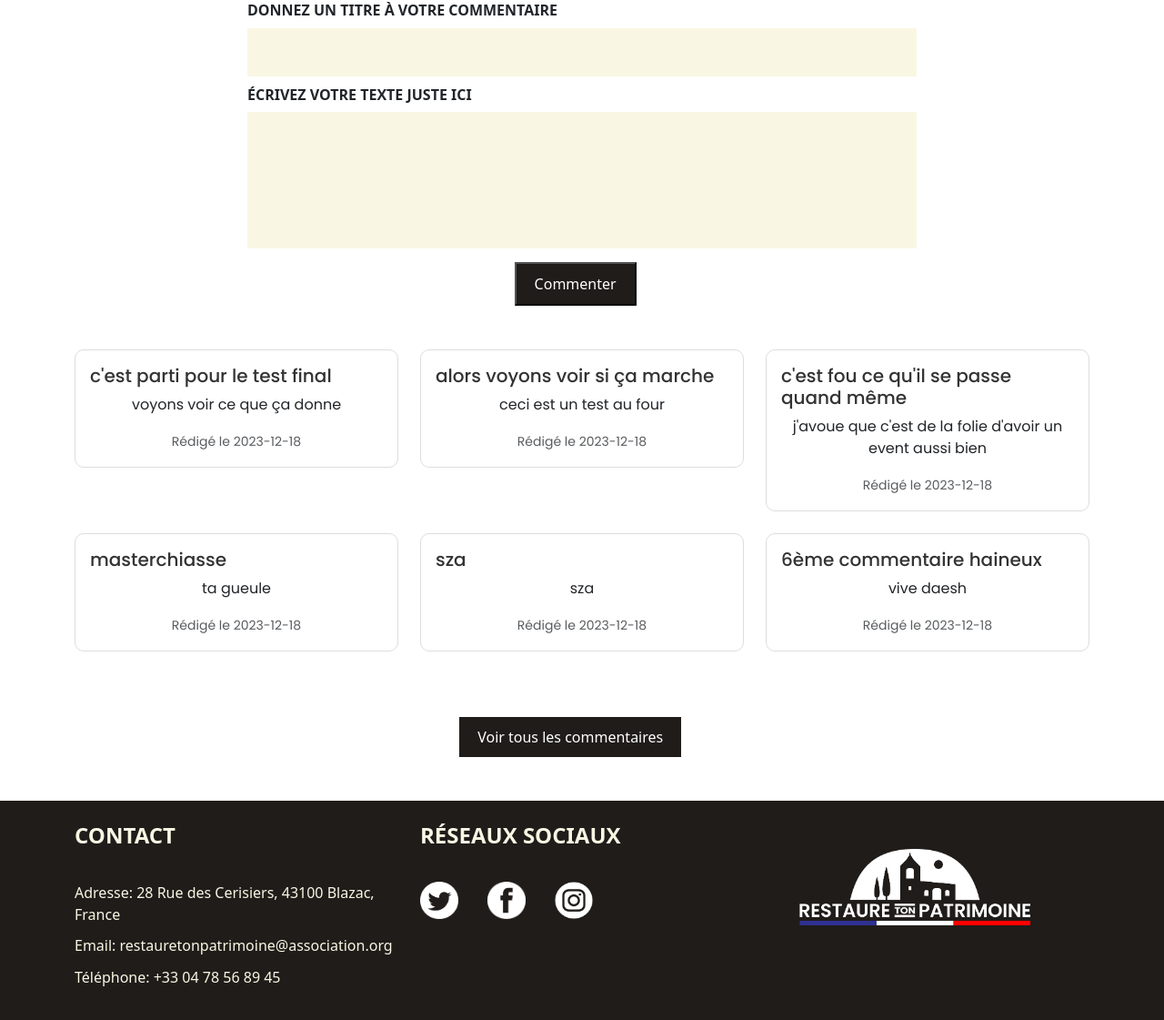
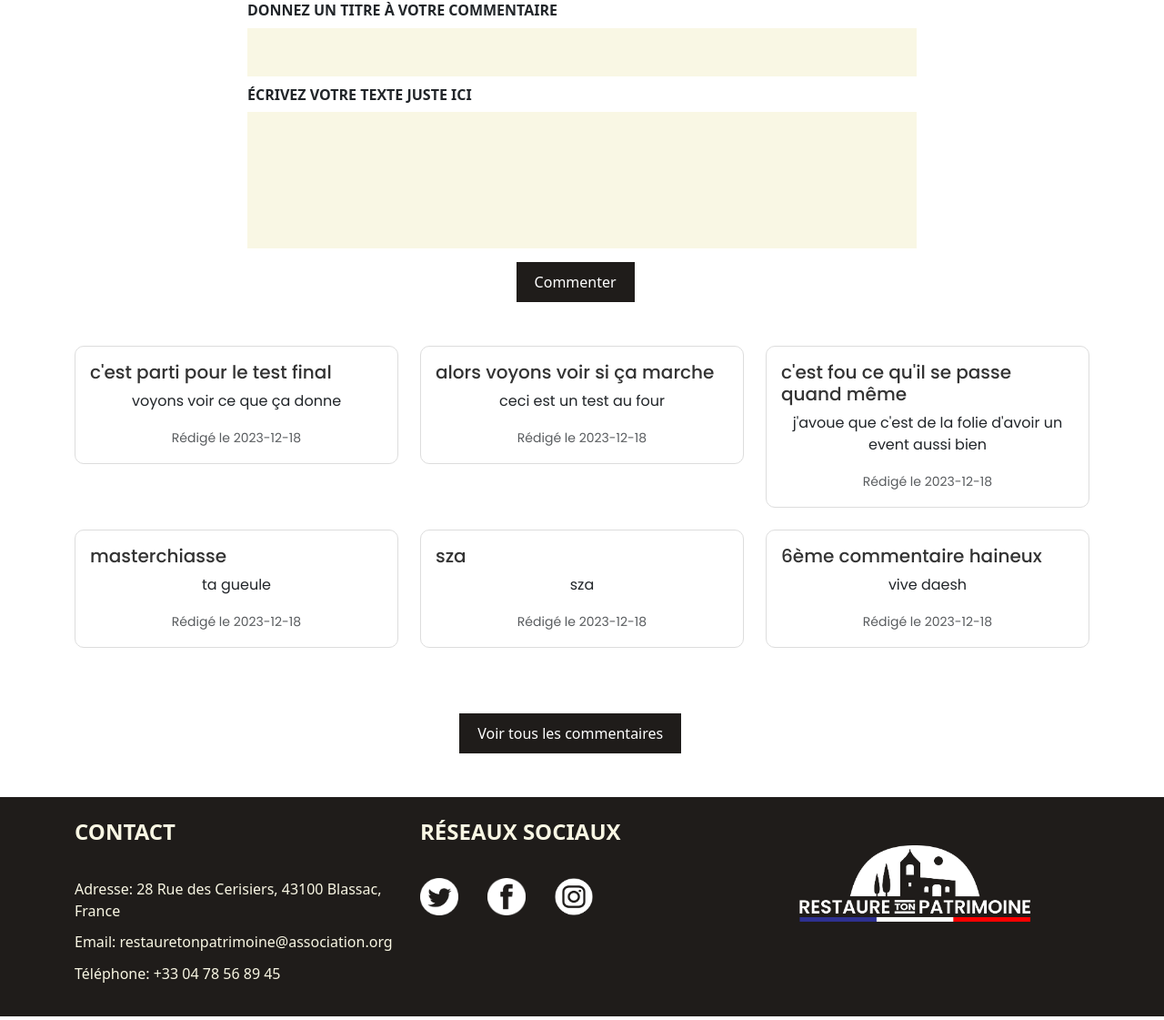
Before and after one commit to Y4N1SSSSS/site, a PHP site: page / in a window 1280 px wide. Shown: the part 1581-2702 px from the top of the page at 91% size. Run offline with PHP 8.4, Linux system fonts and the light colour scheme; a user stored in the database is signed in; data comes from the database, SQL or seed files in the repository.

Commit message:
Modification de la mise en page
modification de la mise en page de certaine partie du site.

```diff
--- a/css/style.css
+++ b/css/style.css
@@ -120,6 +120,7 @@ color: #fff;
 background-color: #1f1c1a;
 cursor: pointer;
 margin-right: 2%;
+border: 0px;
 }
 
 .bouton:hover {
@@ -230,3 +231,11 @@ font-style: italic;
     color: #333;
     font-size: 1.25rem;
 }
+
+.NS
+{
+ -moz-user-select: none;
+ -webkit-user-select: none;
+ -ms-user-select: none;
+ user-select: none;
+}
--- a/index.php
+++ b/index.php
@@ -137,7 +137,7 @@ ac fames a vitae enim.
     </h4>
   </div>
   <div class="col-lg-4 d-flex align-items-center justify-content-center">
-  <a class="bouton">S'inscrire</a>
+  <a class="bouton NS">S'inscrire</a>
   </div>
 </div>
 </div>
@@ -201,7 +201,7 @@ ac fames a vitae enim.
           </div>
           <div class="row justify-content-center">
               <div class="col-md-8 mt-2 d-flex justify-content-center">
-                  <button type="submit" class="bouton">Commenter</button>
+                  <button type="submit" class="bouton NS">Commenter</button>
               </div>
           </div>
       </div>
@@ -242,7 +242,7 @@ ac fames a vitae enim.
     </div>
   </div>
   <div class="mt-5 d-flex justify-content-center">
-  <a class="bouton mb-5" href="pages/blog.php"> Voir tous les commentaires </a>
+  <a class="bouton mb-5 NS" href="pages/blog.php"> Voir tous les commentaires </a>
   </div>
 </article>
 </section>
@@ -254,7 +254,7 @@ ac fames a vitae enim.
             <!-- Colonne Contacts -->
             <div class="col-md-4">
                 <h4 class="titresFooter">Contact</h4>
-                <p class="textFooter">Adresse: 28 Rue des Cerisiers, 43100 Blazac, France</p>
+                <p class="textFooter">Adresse: 28 Rue des Cerisiers, 43100 Blassac, France</p>
                 <p class="textFooter">Email: restauretonpatrimoine@association.org</p>
                 <p class="textFooter">Téléphone: +33 04 78 56 89 45</p>
             </div>
--- a/php/footer.php
+++ b/php/footer.php
@@ -16,7 +16,7 @@
             <!-- Colonne Contacts -->
             <div class="col-md-4">
                 <h4 class="titresFooter">Contact</h4>
-                <p class="textFooter">Adresse: 28 Rue des Cerisiers, 43100 Blazac, France</p>
+                <p class="textFooter">Adresse: 28 Rue des Cerisiers, 43100 Blassac, France</p>
                 <p class="textFooter">Email: restauretonpatrimoine@association.org</p>
                 <p class="textFooter">Téléphone: +33 04 78 56 89 45</p>
             </div>
```
Also changed, not shown: css/stylepages.css (+13 -0 lines), pages/donation.php (+7 -9 lines), css/styleconnexion.css (line endings or trailing spaces), images/favicon.png (deleted), images/favicon_taille .png (deleted).
